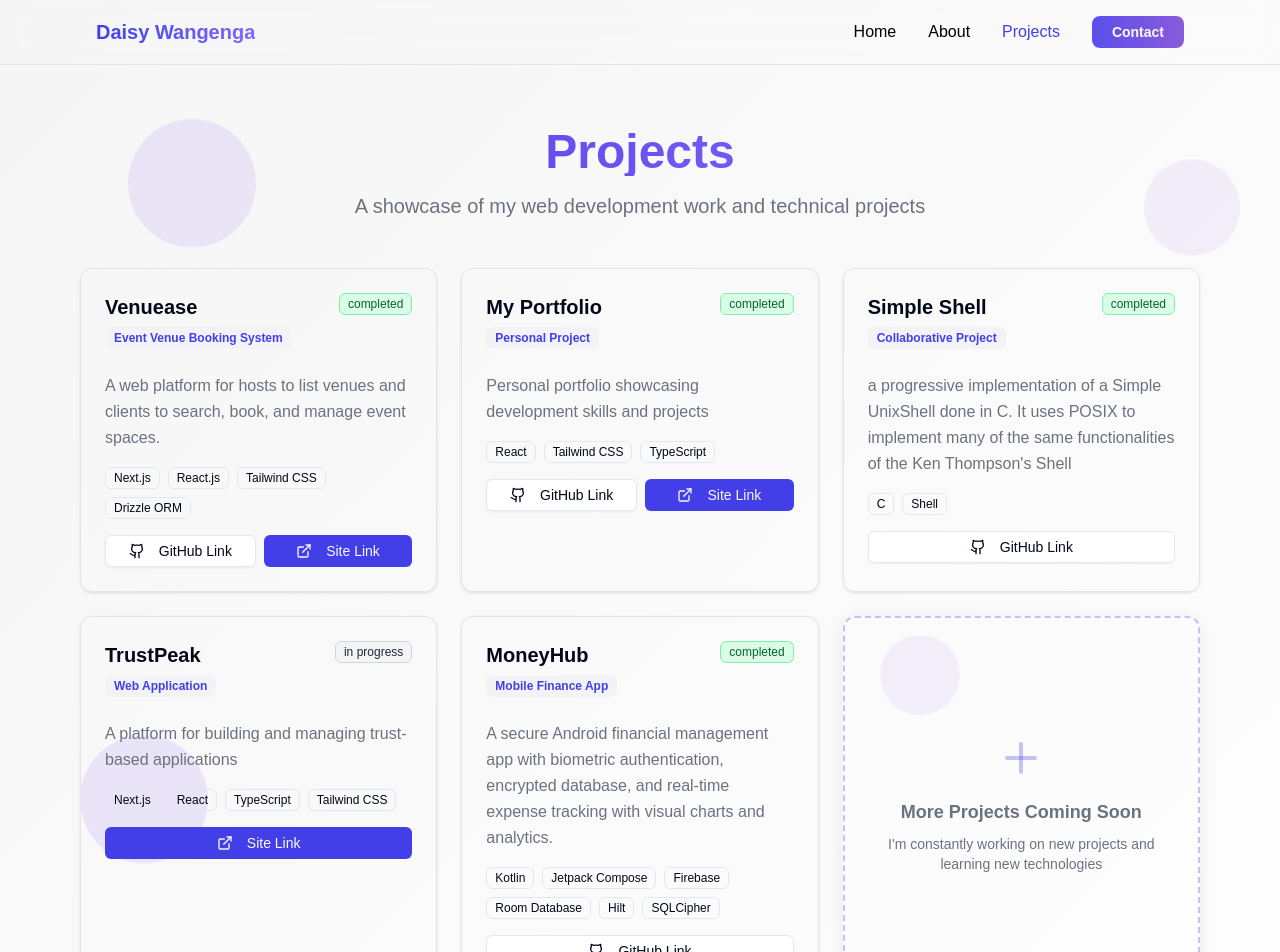
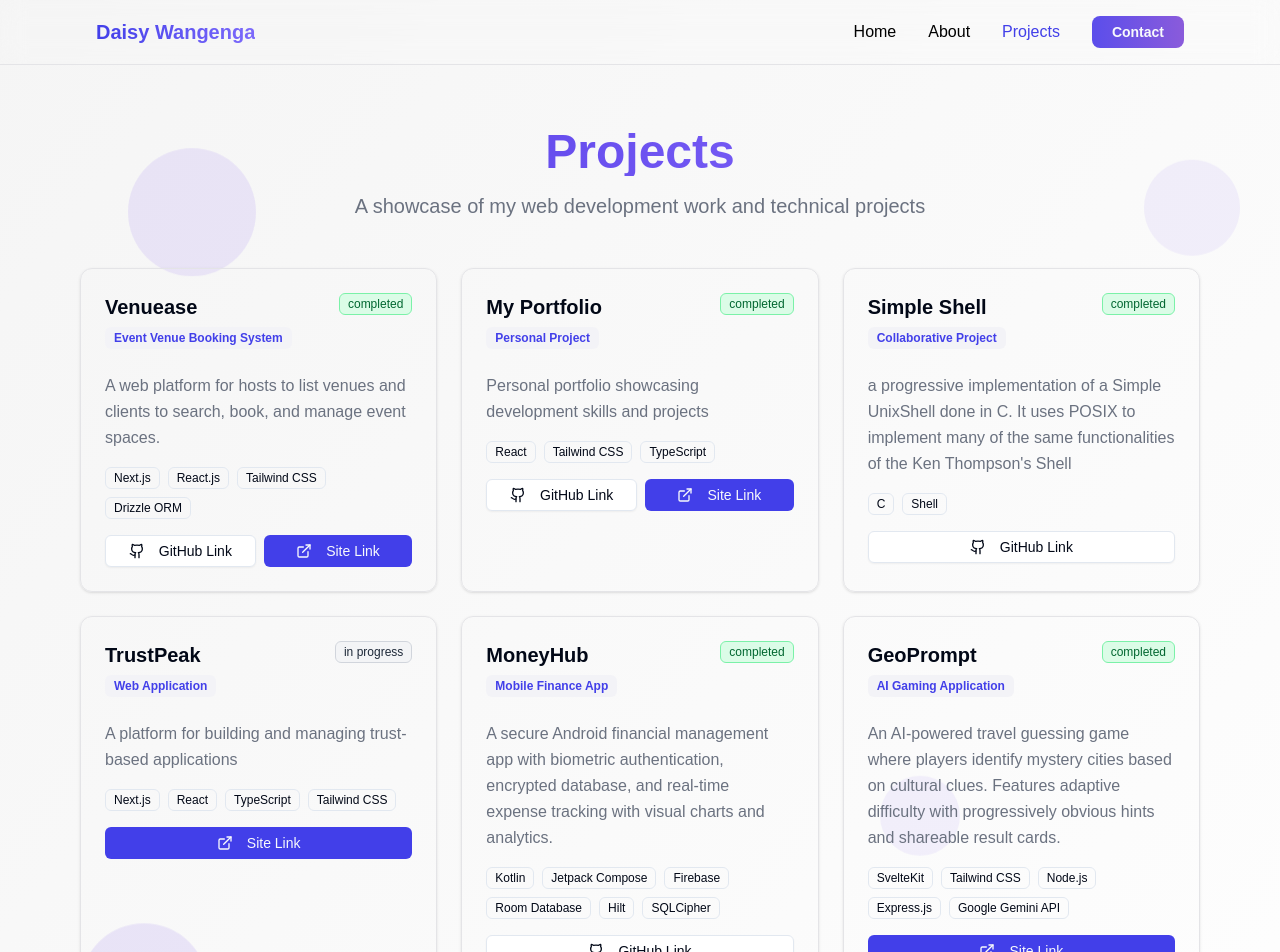
Before and after one commit to wangenga/portfolio, a Next.js app: page /projects in a window 1280 px wide. Shown: the top 952 px of the page. Built offline with nearby package versions, Linux system fonts and the light colour scheme.

Commit message:
feat(portfolio): add generative AI skill and GeoPrompt project

```diff
--- a/app/about/page.tsx
+++ b/app/about/page.tsx
@@ -25,6 +25,7 @@ const about = () => {
     "Node.js / Express",
     "REST APIs",
     "Hilt Dependency Injection",
+    "Generative AI",
   ];
 
   const softwareTools = [
--- a/app/comps/Hero.tsx
+++ b/app/comps/Hero.tsx
@@ -42,9 +42,11 @@ const Hero = () => {
                   View GitHub
                 </a>
               </Button>
-              <Button variant="secondary" size="lg" className="group hover:scale-105 transition-transform">
-                <DownloadIcon className="h-5 w-5 mr-2 group-hover:translate-y-1 transition-transform" />
-                Download CV
+              <Button variant="secondary" size="lg" className="group hover:scale-105 transition-transform" asChild>
+                <a href="/Daisy Wangenga Resume.pdf" download>
+                  <DownloadIcon className="h-5 w-5 mr-2 group-hover:translate-y-1 transition-transform" />
+                  Download CV
+                </a>
               </Button>
             </div>
 
--- a/app/page.tsx
+++ b/app/page.tsx
@@ -2,7 +2,6 @@ import CTA from "./comps/CTA";
 import FloatingElements from "./comps/FloatingElements";
 import Hero from "./comps/Hero";
 import Navbar from "./comps/Navbar";
-import Skills from "./comps/Skills";
 
 export default function Home() {
   return (
@@ -10,7 +9,6 @@ export default function Home() {
       <FloatingElements />
       <Navbar />
       <Hero />
-      <Skills />
       <CTA />
     </>
   );
--- a/app/projects/page.tsx
+++ b/app/projects/page.tsx
@@ -57,6 +57,15 @@ const Projects = () => {
       status: "completed",
       category: "Mobile Finance App",
       githublink: "https://github.com/wangenga/MoneyHub"
+    },
+    {
+      id: 6,
+      title: "GeoPrompt",
+      description: "An AI-powered travel guessing game where players identify mystery cities based on cultural clues. Features adaptive difficulty with progressively obvious hints and shareable result cards.",
+      technologies: ["SvelteKit", "Tailwind CSS", "Node.js", "Express.js", "Google Gemini API"],
+      status: "completed",
+      category: "AI Gaming Application",
+      sitelink: "https://geo-prompt.vercel.app/"
     }
   ];
 
```
Also changed, not shown: 1 other file (tests, documents, lock files or other folders).
